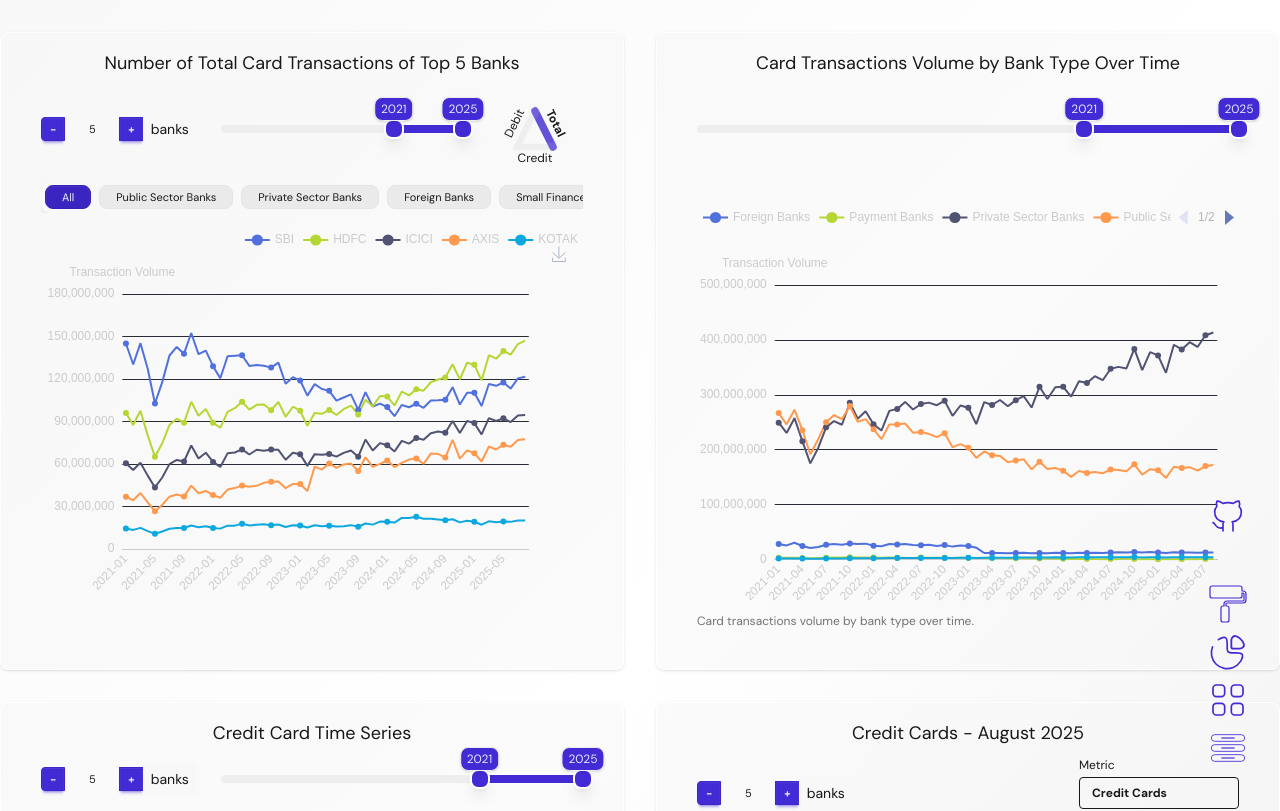
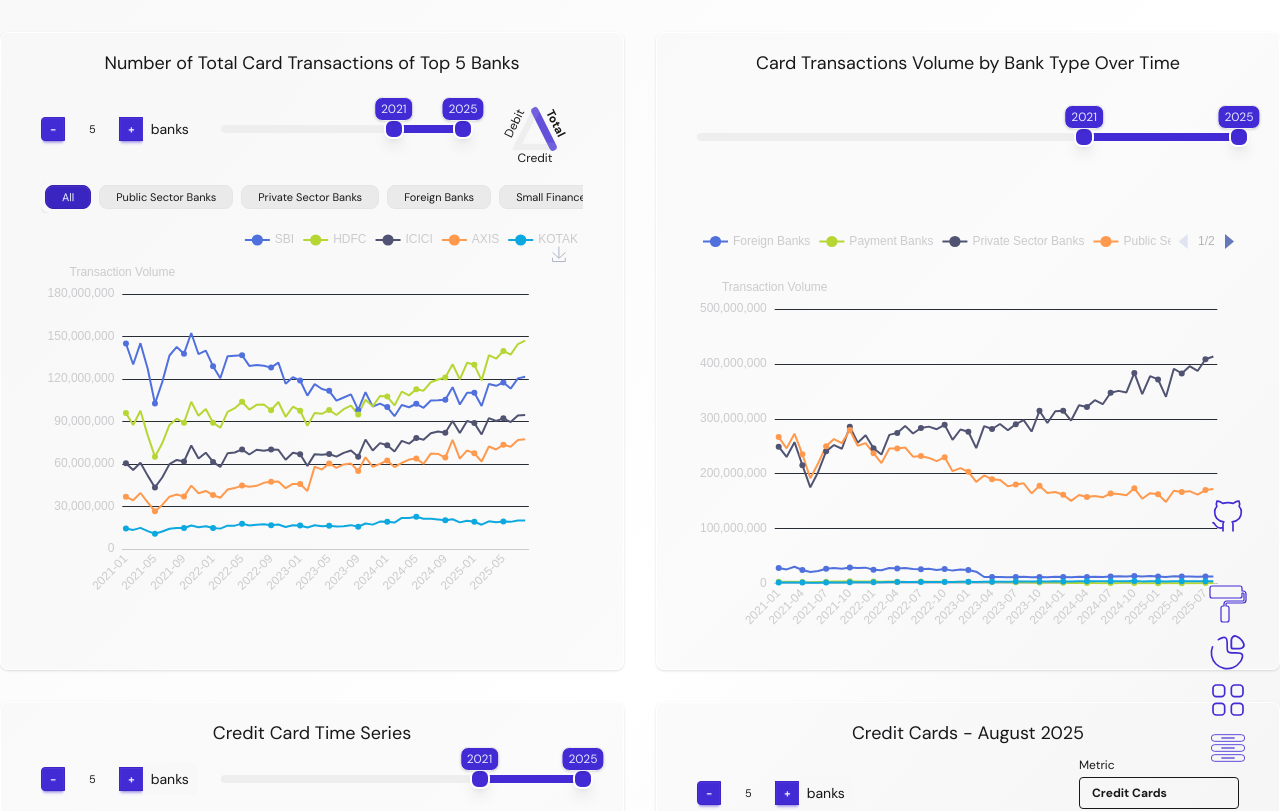
Before and after one commit to KapilSachdev/rbi_bankwise_data_visualizer, a React (Vite) app: page /#/ in a window 1280 px wide. Shown: the top 811 px of the page. Built offline with nearby package versions, Linux system fonts and the light colour scheme.

Commit message:
style: Remove redundant caption and drop rounded-selector class

```diff
--- a/src/visualization/components/BankTypeStackedAreaChart.tsx
+++ b/src/visualization/components/BankTypeStackedAreaChart.tsx
@@ -113,9 +113,6 @@
           tabIndex={0}
           onInit={instance => { if (chartRef) chartRef.current = instance; }}
         />
-        <div className="text-xs text-base-content/60 mt-2">
-          Card transactions volume by bank type over time.
-        </div>
       </div>
     </div>
   );
--- a/src/visualization/components/TopMoversLineChart.tsx
+++ b/src/visualization/components/TopMoversLineChart.tsx
@@ -124,7 +124,7 @@
       </div>
       <EChartsContainer
         option={option}
-        className="w-full h-[400px] rounded-selector"
+        className="w-full h-[400px]"
         onInit={instance => { if (chartRef) chartRef.current = instance; }}
       />
     </div >
```
